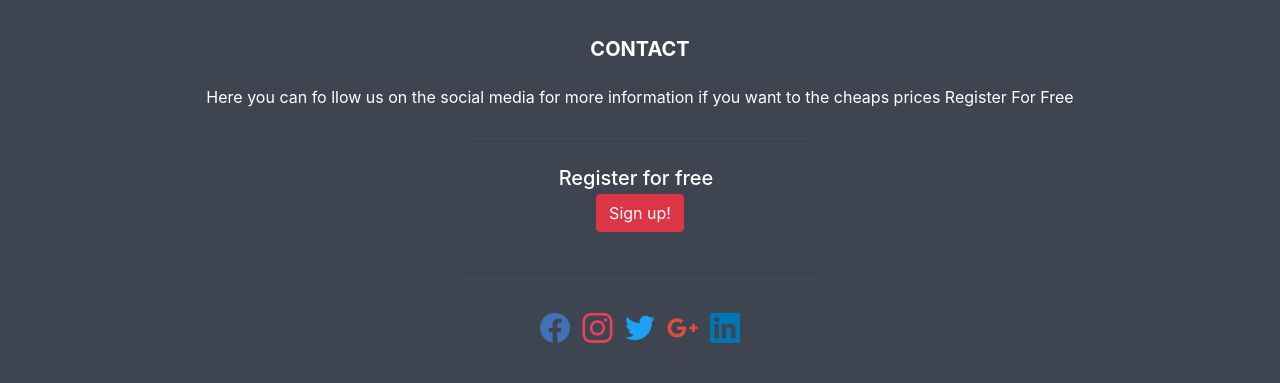
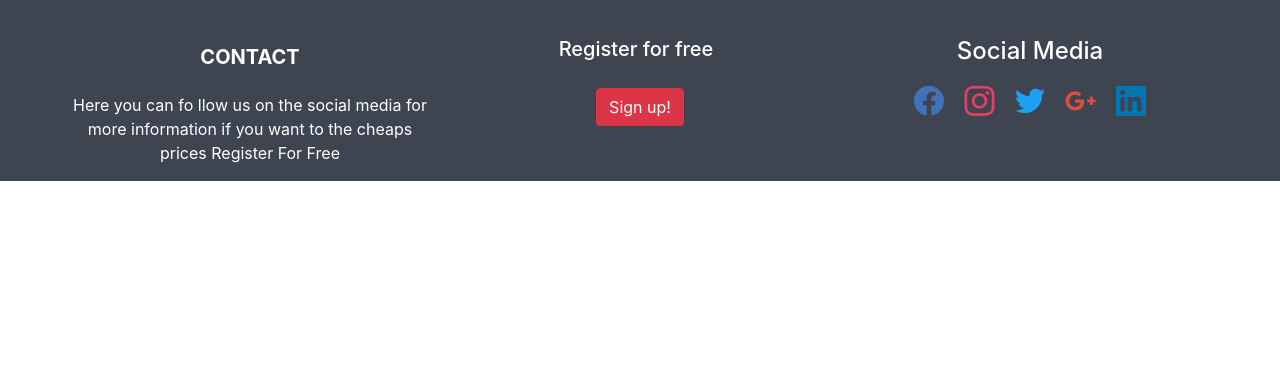
Before and after one commit to AbrahamAN/TuViaje, a plain HTML site: page index.html in a window 1280 px wide. Shown: the part 2717-3100 px from the top of the page. After the commit the page ends 2898 px from the top, so only its background shows below. Drawn offline with nearby package versions, Linux system fonts and the light colour scheme; files whose address does not match are found by name.

Commit message:
cambiando el footer

```diff
--- a/index.html
+++ b/index.html
@@ -220,41 +220,24 @@
       <div class="row">
 
         <!-- Grid column -->
-        <div class="col-12 mx-auto">
 
-          <!-- Content -->
+          <div class="row">
+            <div class="col-md-4 col-lg-4 mt-2 ">
               <h5 class="font-weight-bold text-uppercase mt-3 mb-4 text-center">Contact</h5>
               <p class="text-center">Here you can fo  llow us on the social media for more information if you want to the cheaps prices Register For Free</p>
-
             </div>
-        <!-- Grid column -->
-
-        <hr class="clearfix w-100 d-md-none">
-
-        <!-- Grid column -->
-        <div class="col-md-4 mx-auto">
-
-
-    <hr>
-
-    <!-- Call to action -->
-    <div class="row">
-      <div class="col">
+            <div class="col-md-4 col-lg-4 mt-2 ">
               <ul class="register list-unstyled list-inline text-center py-2">
                 <li class=" list-inline-item">
-            <h5 class="mb-1">Register for free</h5>
+                  <h5 class="text-register">Register for free</h5>
                 </li>
                 <li class="list-inline-item">
-            <a href="#!" class="btn btn-danger btn-rounded">Sign up!</a>
+                  <a href="#!" class="btn btn-danger btn-rounded ">Sign up!</a>
                 </li>
               </ul>
             </div>
-    </div>
-    <!-- Call to action -->
-
-    <hr>
-
-    <!-- Social buttons -->
+            <div class="col-md-4  col-lg-4 mt-3 ">
+              <h4 class="text-social text-center">Social Media</h4>
               <ul class="list-unstyled list-inline text-center">
                 <li class="list-inline-item">
                   <a class="btn-floating btn-fb mx-1">
@@ -282,6 +265,21 @@
                   </a>
                 </li>
               </ul>
+            </div>
+          </div>
+          <!-- Content -->
+
+
+        <!-- Grid column -->
+
+        <hr class="clearfix w-100 d-md-none">
+
+        <!-- Grid column -->
+        <div class="col-md-4 ">
+
+    <!-- Call to action -->
+    <!-- Call to action -->
+    <!-- Social buttons -->
     <!-- Social buttons -->
   </footer>
   <!-- Footer -->
--- a/style.css
+++ b/style.css
@@ -159,9 +159,17 @@
 .list-unstyled li a i {
 font-size: 30px;
 color: white;
-display: flex;
+/* display: flex; */
 }
 
 .register {
 display: grid;
 }
+
+.text-register {
+  margin-bottom: 27px;
+}
+
+.text-social {
+  margin-bottom: 20px;
+}
```
Lines whose indentation alone changed are shown as unchanged.
